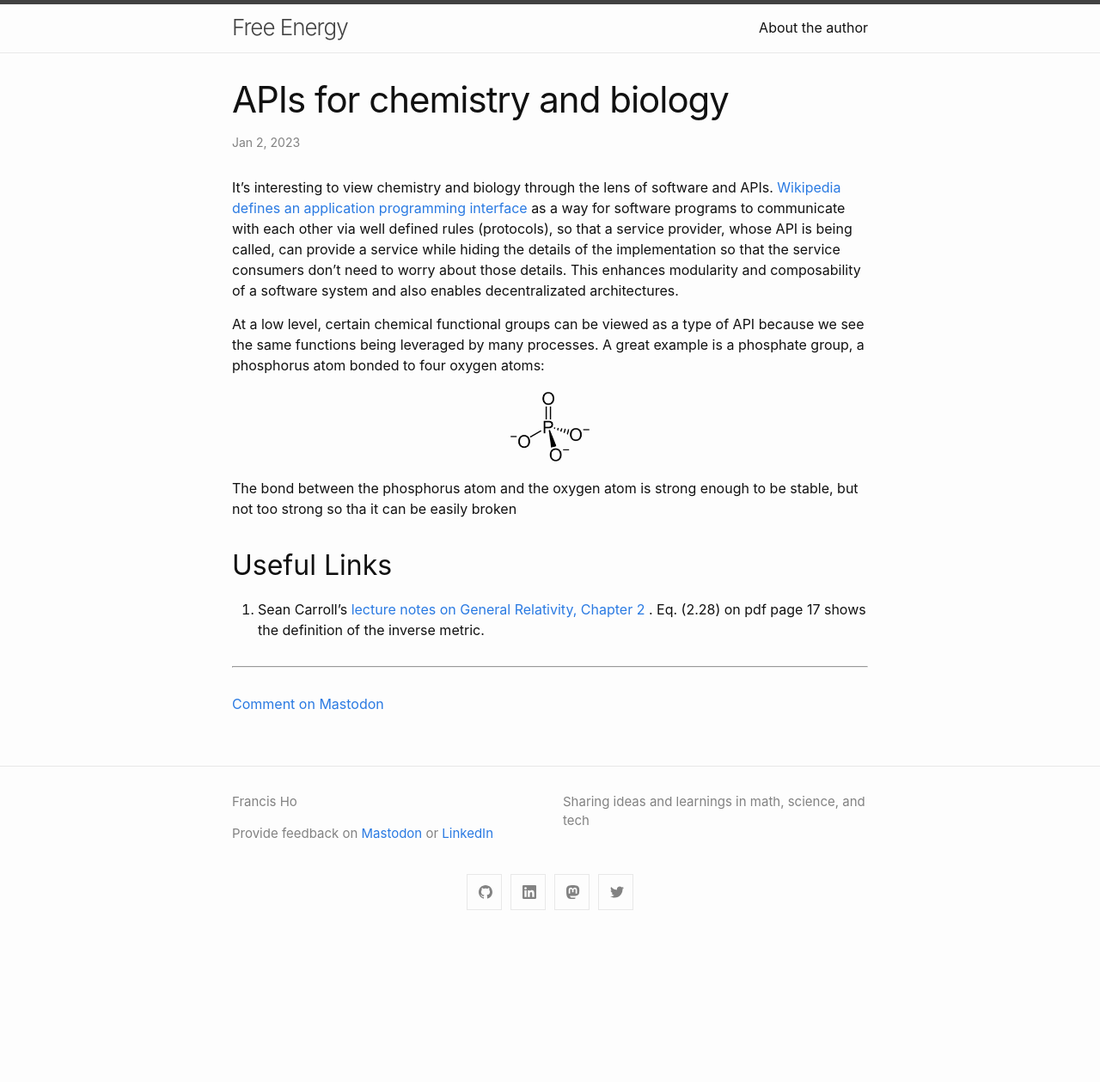
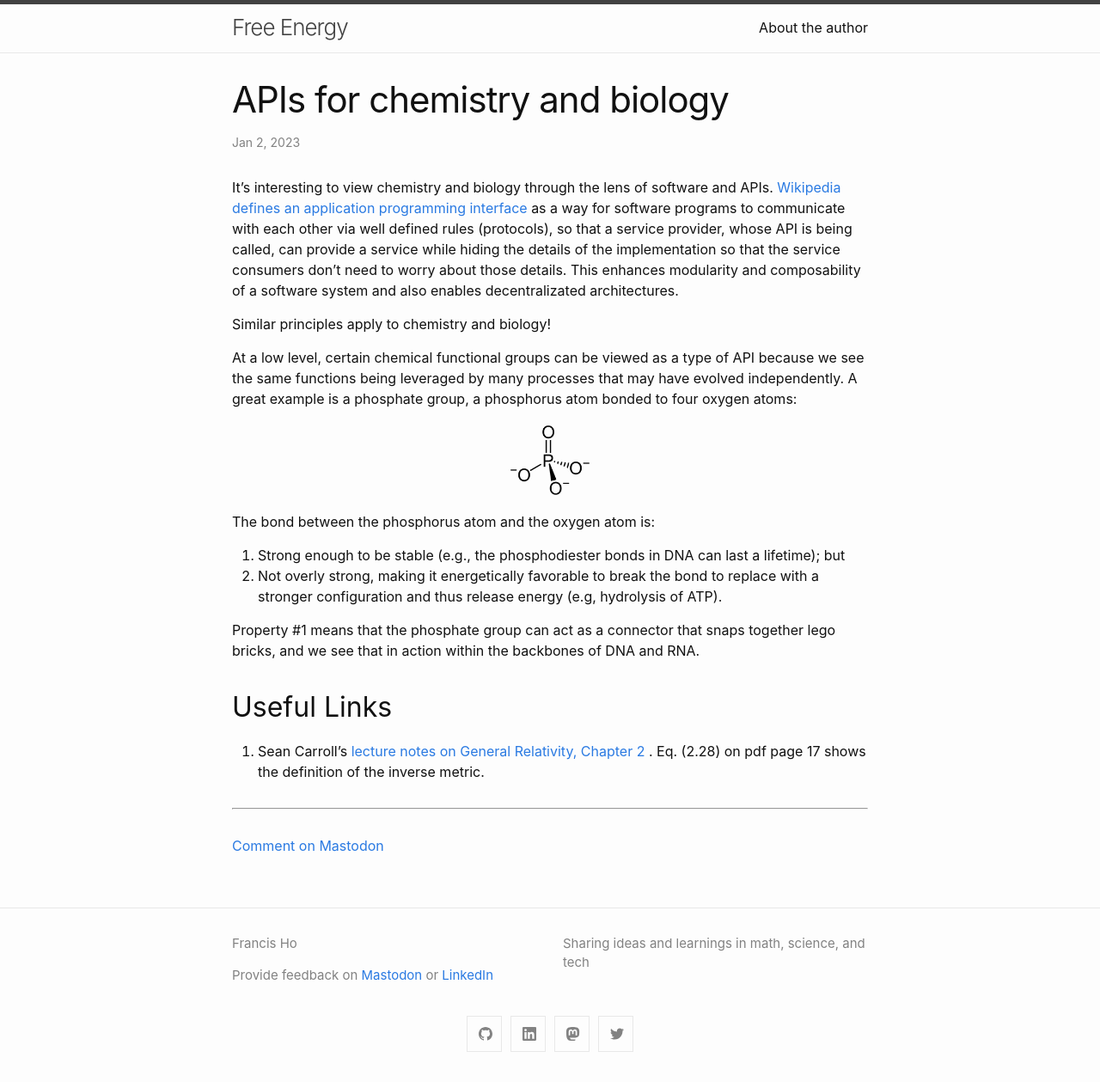
Before and after one commit to sunfishstanford/sunfishstanford.github.io, a Jekyll site: the page built from _posts/2023-01-02-BiologyAPI.md, in a window 1280 px wide. Shown: the whole page at 86% size. Built offline with Jekyll 4.4.1, drawn with Linux system fonts in a browser that asks for light colours; comment, search, counter and statistics services are not loaded; before the commit the page ends 1094 px from its top, so only the background shows below that.

Commit message:
Update 2023-01-02-BiologyAPI.md

```diff
--- a/_posts/2023-01-02-BiologyAPI.md
+++ b/_posts/2023-01-02-BiologyAPI.md
@@ -9,11 +9,17 @@ title: "APIs for chemistry and biology"
 
 It's interesting to view chemistry and biology through the lens of software and APIs. [Wikipedia defines an application programming interface](https://en.wikipedia.org/wiki/API){:target="_blank"} as a way for software programs to communicate with each other via well defined rules (protocols), so that a service provider, whose API is being called, can provide a service while hiding the details of the implementation so that the service consumers don't need to worry about those details. This enhances modularity and composability of a software system and also enables decentralizated architectures.
 
-At a low level, certain chemical functional groups can be viewed as a type of API because we see the same functions being leveraged by many processes. A great example is a phosphate group, a phosphorus atom bonded to four oxygen atoms:
+Similar principles apply to chemistry and biology!
+
+At a low level, certain chemical functional groups can be viewed as a type of API because we see the same functions being leveraged by many processes that may have evolved independently. A great example is a phosphate group, a phosphorus atom bonded to four oxygen atoms:
 
 ![Phosphate group](/assets/images/phosphate.png){: width="100" .center-image }
 
-The bond between the phosphorus atom and the oxygen atom is strong enough to be stable, but not too strong so tha it can be easily broken
+The bond between the phosphorus atom and the oxygen atom is:
+1. Strong enough to be stable (e.g., the phosphodiester bonds in DNA can last a lifetime); but
+2. Not overly strong, making it energetically favorable to break the bond to replace with a stronger configuration and thus release energy (e.g, hydrolysis of ATP).
+
+Property #1 means that the phosphate group can act as a connector that snaps together lego bricks, and we see that in action within the backbones of DNA and RNA.
 
 
 Useful Links
```
